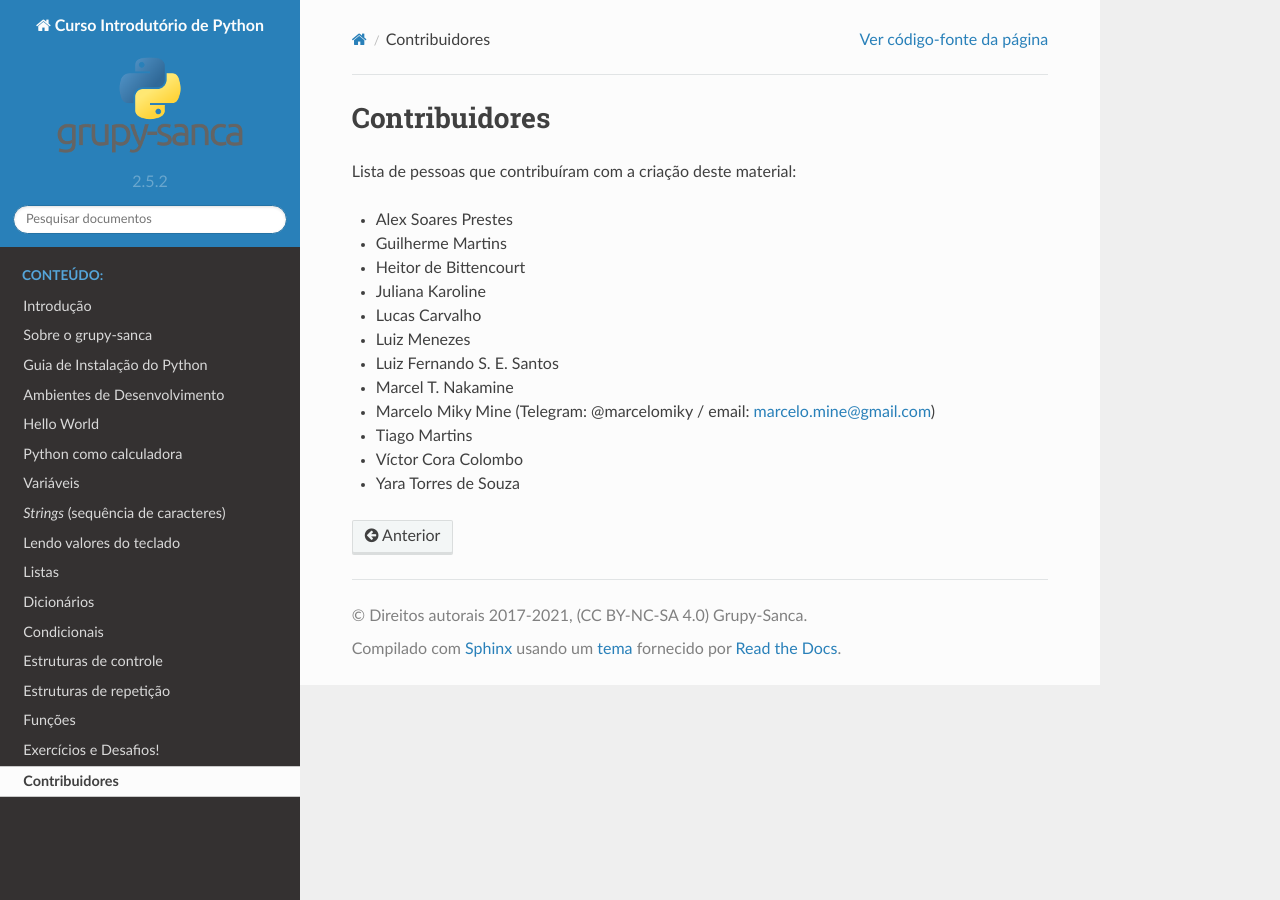
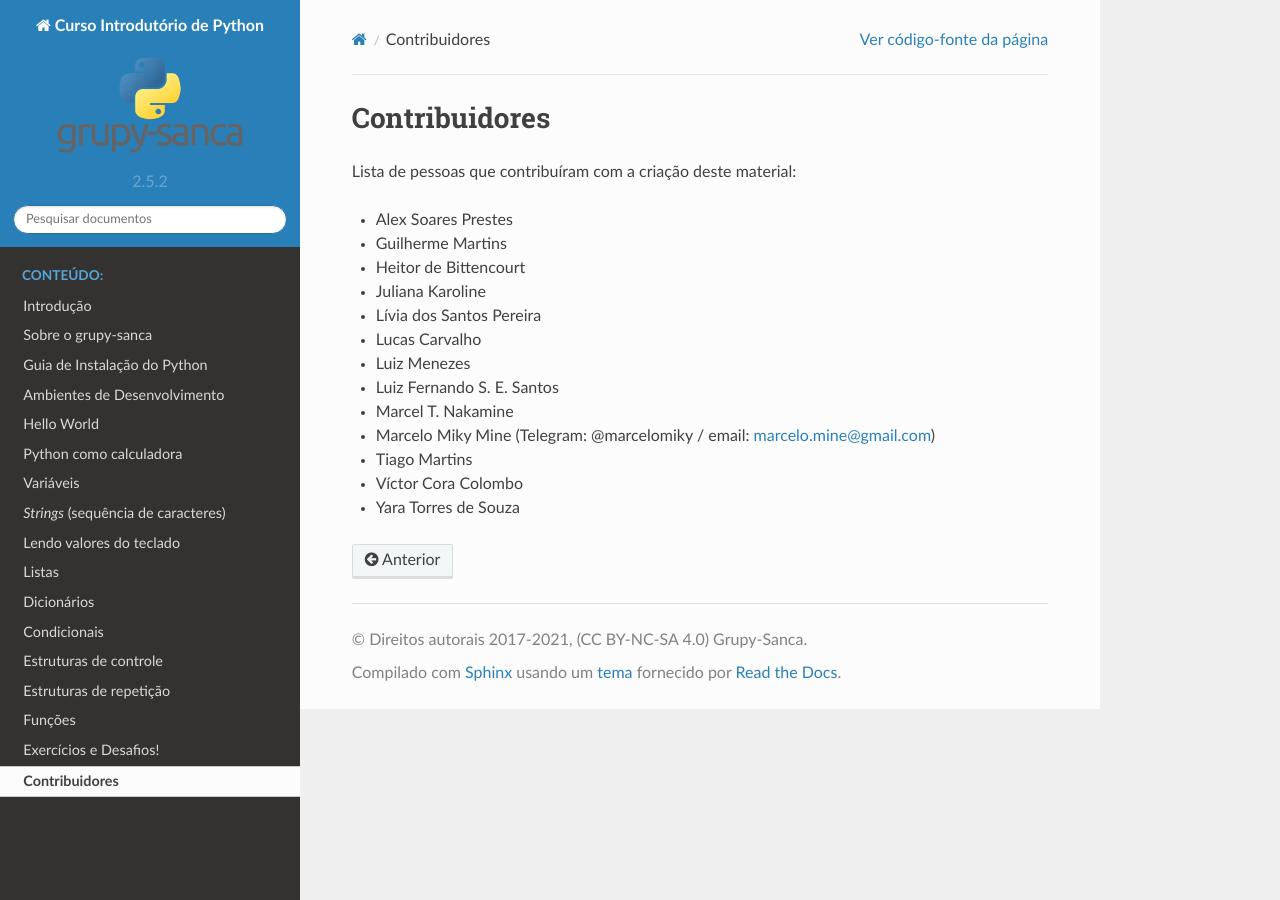
Before and after one commit to grupy-sanca/curso-python, a Sphinx documentation site: the page built from source/contribuidores.rst, in a window 1280 px wide. Built offline with Sphinx 7.4.7 and the Read the Docs theme 2.0.0, drawn with Linux system fonts in a browser that asks for light colours.

Commit message:
Update contribuidores.rst

```diff
--- a/source/contribuidores.rst
+++ b/source/contribuidores.rst
@@ -9,6 +9,7 @@ Lista de pessoas que contribuíram com a criação deste material:
 - Guilherme Martins
 - Heitor de Bittencourt
 - Juliana Karoline
+- Lívia dos Santos Pereira
 - Lucas Carvalho
 - Luiz Menezes
 - Luiz Fernando S. E. Santos
```
